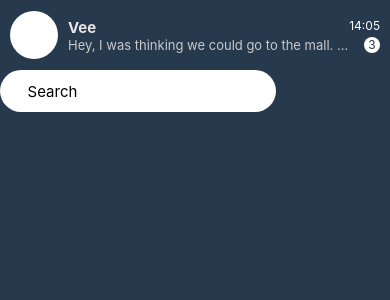
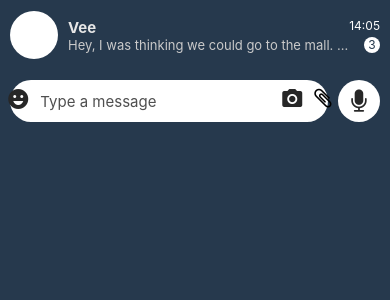
Before and after one commit to vukona-mlab/chatta, a React Native app: screen / in a window 390 px wide. Shown: the top 300 px of the page. Built offline with nearby package versions, Linux system fonts and the light colour scheme.

Commit message:
added Chat Input Component

```diff
--- /dev/null
+++ b/components/ChatInputComponent.js
@@ -0,0 +1,74 @@
+import { StyleSheet, Text, TextInput, View } from 'react-native'
+import React from 'react'
+import { EvilIcons, FontAwesome, MaterialIcons } from '@expo/vector-icons';
+
+export default function ChatInputComponent() {
+  return (
+    <View style={styles.container}>
+      <View style={styles.leftView}>
+        <MaterialIcons name="emoji-emotions" size={24} style={styles.emoji}/>
+        <TextInput placeholder={'Type a message'} style={styles.textInput}/>
+        <MaterialIcons name="camera-alt" size={24} style={styles.emoji}/>
+        <FontAwesome name="paperclip" size={22} style={styles.clip}/>
+      </View>
+      <View style={styles.micContainer}>
+      <FontAwesome name="microphone" size={24} style={styles.mic}/>
+      </View>
+    </View>
+  )
+}
+
+const styles = StyleSheet.create({
+    container: {
+        padding: 10,
+        justifyContent: 'center',
+        flexDirection: 'row',
+        // backgroundColor: 'red'
+    },
+    leftView: {
+        height: 42,
+        flex: 1,
+        borderRadius: 21,
+        backgroundColor: '#FFF',
+        flexDirection: 'row',
+        padding: 7,
+        paddingHorizontal: 10,
+        justifyContent: 'center'
+    },
+    emoji: {
+
+        color: '#272727',
+        marginRight: 10
+    },
+    textInput: {
+        fontSize: 15,
+        color: '#4F4F4F',
+        flex: 1,
+    },
+    camera: {
+        height: 21,
+        width: 21,
+        backgroundColor: '#4F4F4F',
+        marginHorizontal: 10
+    },
+    clip: {
+        height: 21,
+        width: 21,
+        // backgroundColor: '#4F4F4F',
+        justifyContent: 'center',
+        alignItems: 'center'
+    },
+    micContainer: {
+        height: 42,
+        width: 42,
+        borderRadius: 21,
+        backgroundColor: '#FFF',
+        marginLeft: 10,
+        justifyContent: 'center',
+        alignItems: 'center'
+    },
+    mic: {
+        color: '#272727',
+
+    }
+})
--- a/package.json
+++ b/package.json
@@ -16,7 +16,8 @@
     "react-dom": "18.1.0",
     "react-native": "0.70.5",
     "react-native-web": "~0.18.9",
-    "yup": "^0.32.11"
+    "yup": "^0.32.11",
+    "@expo/vector-icons": "^13.0.0"
   },
   "devDependencies": {
     "@babel/core": "^7.12.9"
--- a/pages/HomeScreen.js
+++ b/pages/HomeScreen.js
@@ -2,6 +2,7 @@ import { Dimensions, StyleSheet, Text, View, ScrollView } from 'react-native'
 import React from 'react'
 import ChatListItem from '../components/ChatListItem'
 import HomeSearchComponent from '../components/HomeSearchComponent'
+import ChatInputComponent from '../components/ChatInputComponent'
 
 const HomeScreen = () => {
   return (
@@ -10,7 +11,7 @@ const HomeScreen = () => {
         scrollEnabled={true}
       >
         <ChatListItem />
-        <HomeSearchComponent />
+        <ChatInputComponent />
       </ScrollView>
 
 
```
Also changed, not shown: 1 other file (tests, documents, lock files or other folders).
